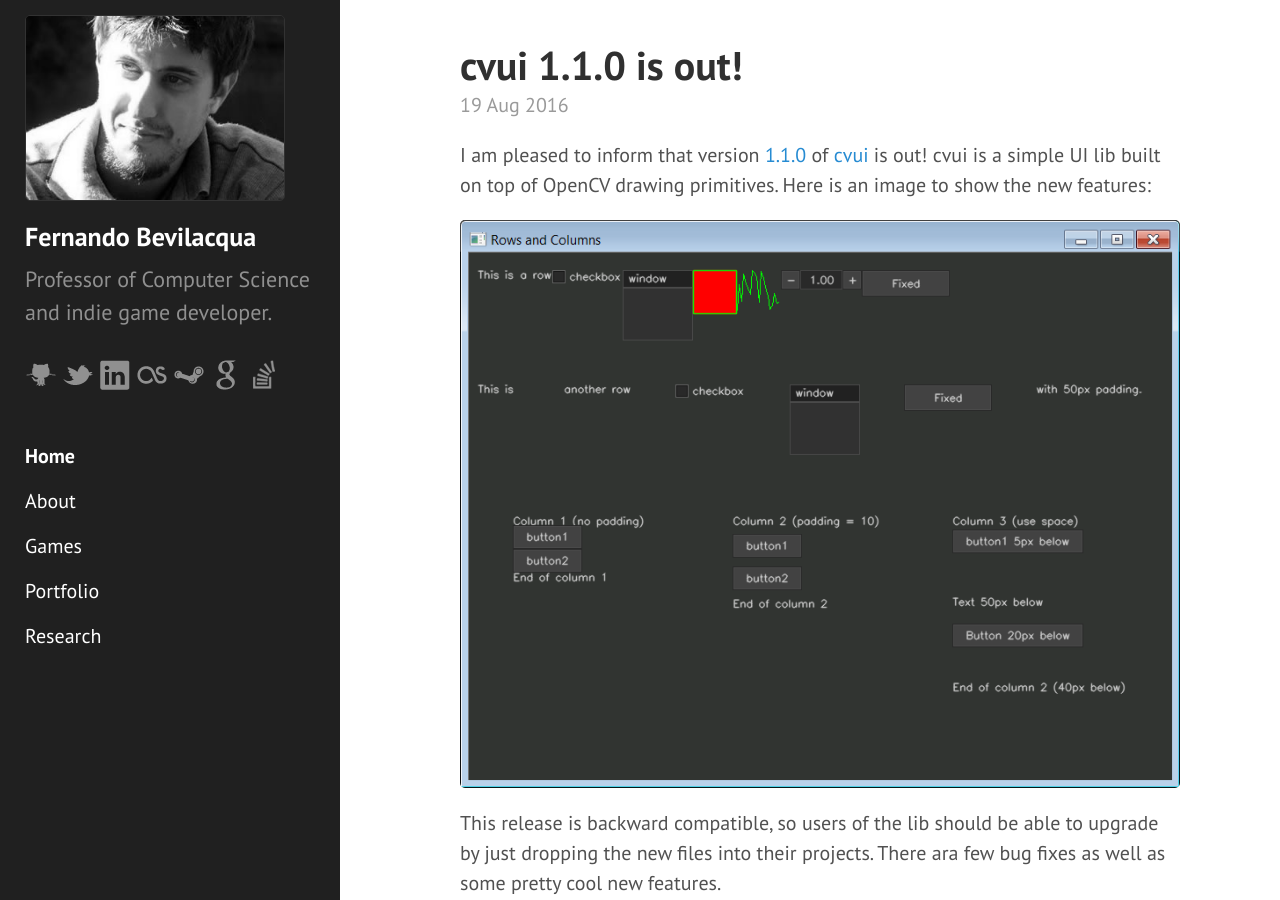
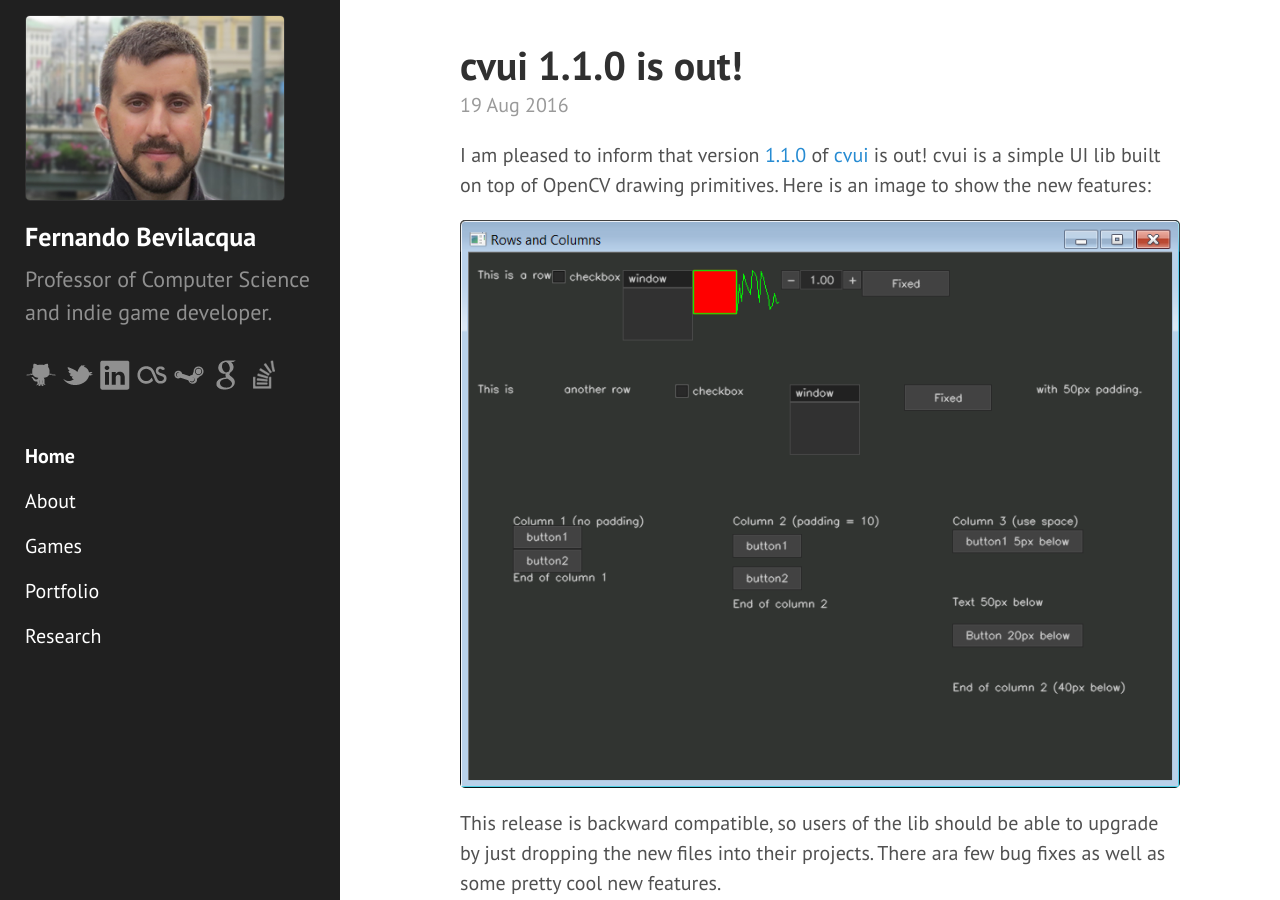
Before and after one commit to Dovyski/dovyski.github.io, a Jekyll site: the page built from index.html, in a window 1280 px wide and 900 px high. Built offline with Jekyll 4.4.1, drawn with Linux system fonts in a browser that asks for light colours; the list of posts is cut into pages by our own code.

Commit message:
Update profile picture.

```diff
--- a/_includes/sidebar.html
+++ b/_includes/sidebar.html
@@ -1,7 +1,7 @@
 <div class="sidebar">
   <div class="container">
     <div class="sidebar-about">
-      <a href="{{ site.baseurl }}"><img src="{{ site.baseurl }}public/img/fernando-bevilacqua.jpg?1" title="Fernando Bevilacqua" class="profile" /></a>
+      <a href="{{ site.baseurl }}"><img src="{{ site.baseurl }}public/img/fernando-bevilacqua.jpg?20160915" title="Fernando Bevilacqua" class="profile" /></a>
       <h1>
         <a href="{{ site.baseurl }}">
           {{ site.title }}
```
Also changed, not shown: public/img/fernando-bevilacqua.jpg.
